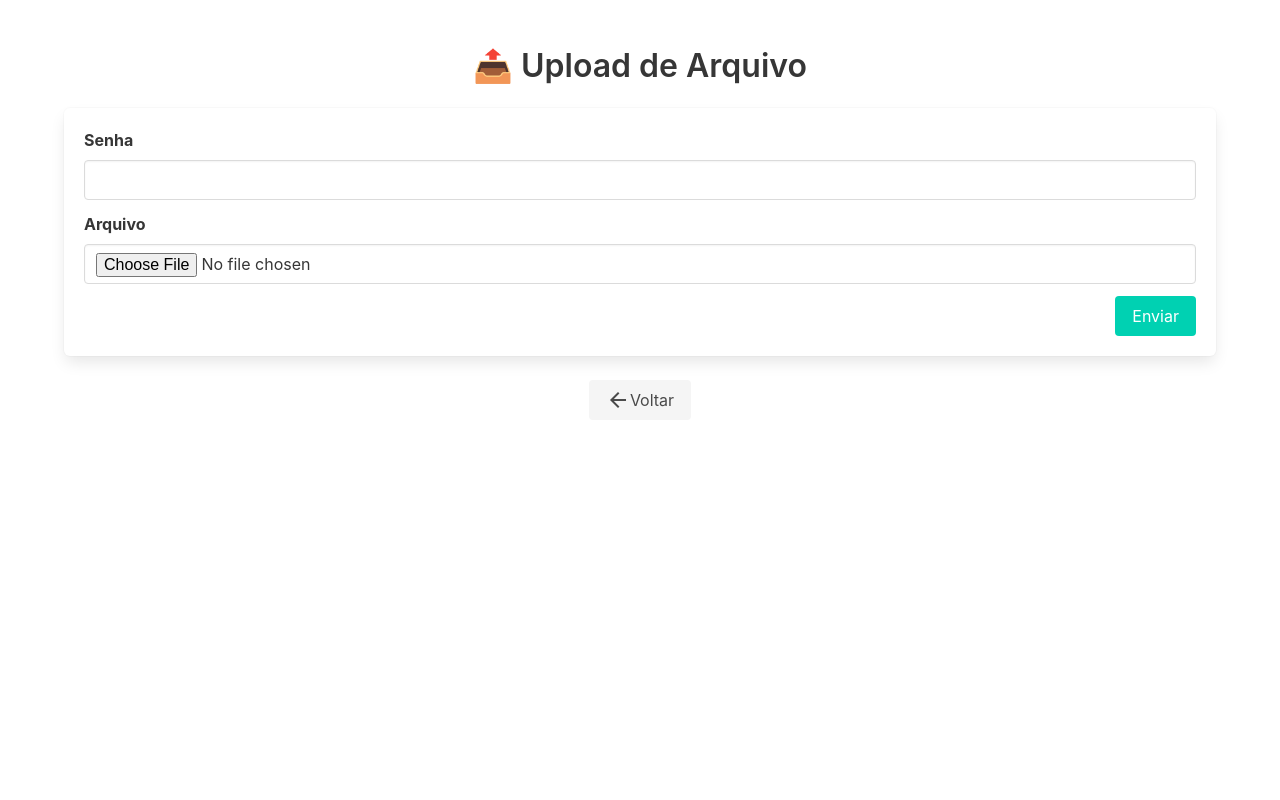
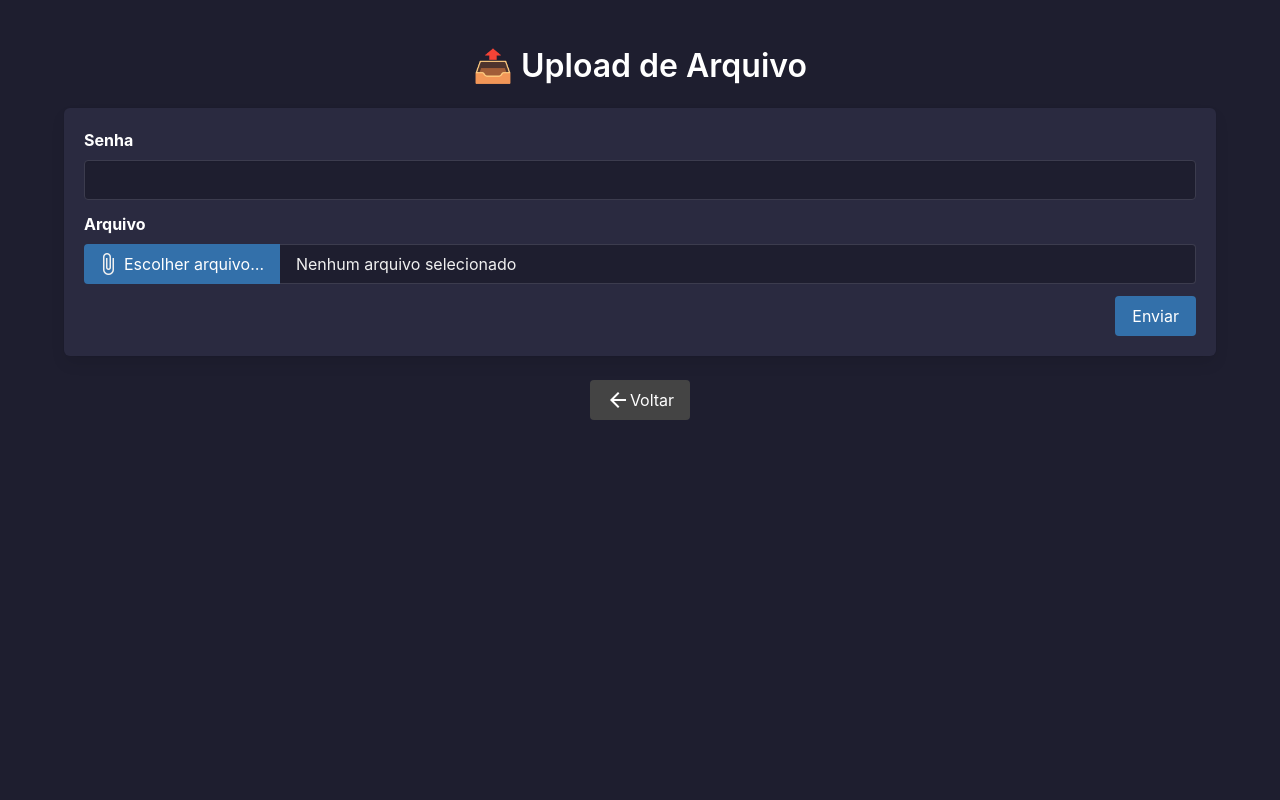
Before and after one commit to iamdiegosanches/udp-file-server, a Flask app: page /upload in a window 1280 px wide. Run offline with Flask 3, Linux system fonts and the light colour scheme; parts of the project's set-up code (start-up, migrations or seed data) failed here and were passed over.

Commit message:
front end

```diff
--- a/templates/upload.html
+++ b/templates/upload.html
@@ -5,6 +5,106 @@
   <title>Enviar Arquivo</title>
   <link rel="stylesheet" href="https://cdn.jsdelivr.net/npm/bulma@0.9.4/css/bulma.min.css">
   <link rel="stylesheet" href="https://fonts.googleapis.com/icon?family=Material+Icons">
+    <style>
+    html, body {
+      height: 100%;
+      background-color: #1e1e2f;
+      color: #f0f0f0;
+    }
+
+    .file-icon {
+      vertical-align: middle;
+      margin-right: 8px;
+      color: #f0f0f0;
+    }
+
+    .table td, .table th {
+      vertical-align: middle;
+      border-color: #3c3c4e;
+    }
+
+    .table thead {
+      background-color: #2a2a40;
+      color: #f0f0f0;
+    }
+
+    .table tbody tr {
+      background-color: #252537;
+      color: #f0f0f0;
+    }
+
+    .table tbody tr:hover {
+      background-color: #33334d;
+    }
+
+    .notification.is-light {
+      background-color: #2a2a40;
+      color: #f0f0f0;
+    }
+
+    .title, .label {
+      color: #ffffff;
+    }
+
+    .button.is-link {
+      background-color: #3370aa;
+      border-color: transparent;
+      color: #fff;
+    }
+
+    .button.is-link:hover {
+      background-color: rgb(34, 73, 153);
+    }
+
+    .button.is-success {
+      background-color: #89c977;
+      border-color: transparent;
+      color: #fff;
+    }
+
+    .button.is-success:hover {
+      background-color: #68945b;
+    }
+
+    .material-icons {
+      vertical-align: middle;
+    }
+
+    .mt-5 {
+      margin-top: 3rem;
+    }
+
+    .table.is-striped tbody tr:nth-child(odd) {
+      background-color: #252537 !important;
+    }
+
+    .table.is-striped tbody tr:nth-child(even) {
+      background-color: #2f2f42 !important;
+    }
+
+    .input, .file-name {
+      background-color: #1e1e2f;
+      color: #f0f0f0;
+      border-color: #3c3c4e;
+    }
+
+    .file-cta {
+      background-color: #3370aa;
+      color: #fff;
+      border: none;
+    }
+
+    .file-cta:hover {
+      background-color: #2e5a90;
+      color: #fff;
+    }
+
+    .file-cta:hover .file-label,
+    .file-cta:hover .file-icon {
+      color: #fff;
+    }
+
+  </style>
 </head>
 <body class="section">
   <div class="container">
@@ -22,33 +122,45 @@
       {% endif %}
     {% endwith %}
 
-    <form method="post" enctype="multipart/form-data" class="box">
+    <form method="post" enctype="multipart/form-data" class="box" style="background-color: #2a2a40;">
       <div class="field">
         <label class="label">Senha</label>
         <div class="control">
-          <input class="input" type="password" name="senha" required>
+          <input class="input" type="password" name="senha" required style="background-color: #1e1e2f; color: #f0f0f0; border-color: #3c3c4e;">
         </div>
       </div>
 
       <div class="field">
         <label class="label">Arquivo</label>
         <div class="control">
-          <input class="input" type="file" name="arquivo" required>
+          <div class="file has-name is-fullwidth">
+            <label class="file-label">
+              <input class="file-input" type="file" name="arquivo" required>
+              <span class="file-cta">
+                <span class="file-icon">
+                  <i class="material-icons">attach_file</i>
+                </span>
+                <span class="file-label">Escolher arquivo…</span>
+              </span>
+              <span class="file-name">Nenhum arquivo selecionado</span>
+            </label>
+          </div>
         </div>
       </div>
 
       <div class="field is-grouped is-grouped-right">
         <div class="control">
-          <input type="submit" class="button is-primary" value="Enviar">
+          <input type="submit" class="button is-link" value="Enviar">
         </div>
       </div>
     </form>
 
-    <div class="has-text-centered mt-4">
-      <a href="{{ url_for('index') }}" class="button is-light">
+    <div class="has-text-centered mt-5">
+      <a href="{{ url_for('index') }}" class="button" style="background-color: #444; color: #fff; border: none;">
         <i class="material-icons">arrow_back</i> Voltar
       </a>
     </div>
+
   </div>
 </body>
 </html>
```
Also changed, not shown: templates/index.html (+71 -7 lines).
